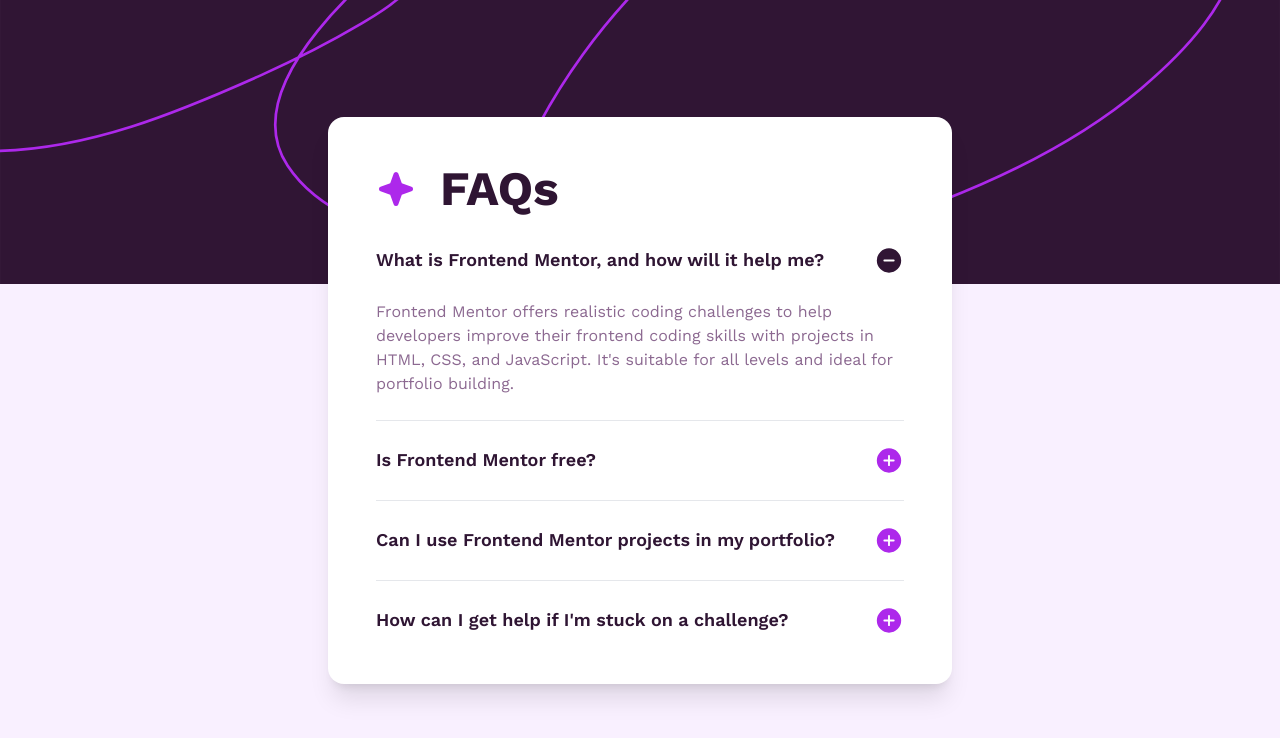
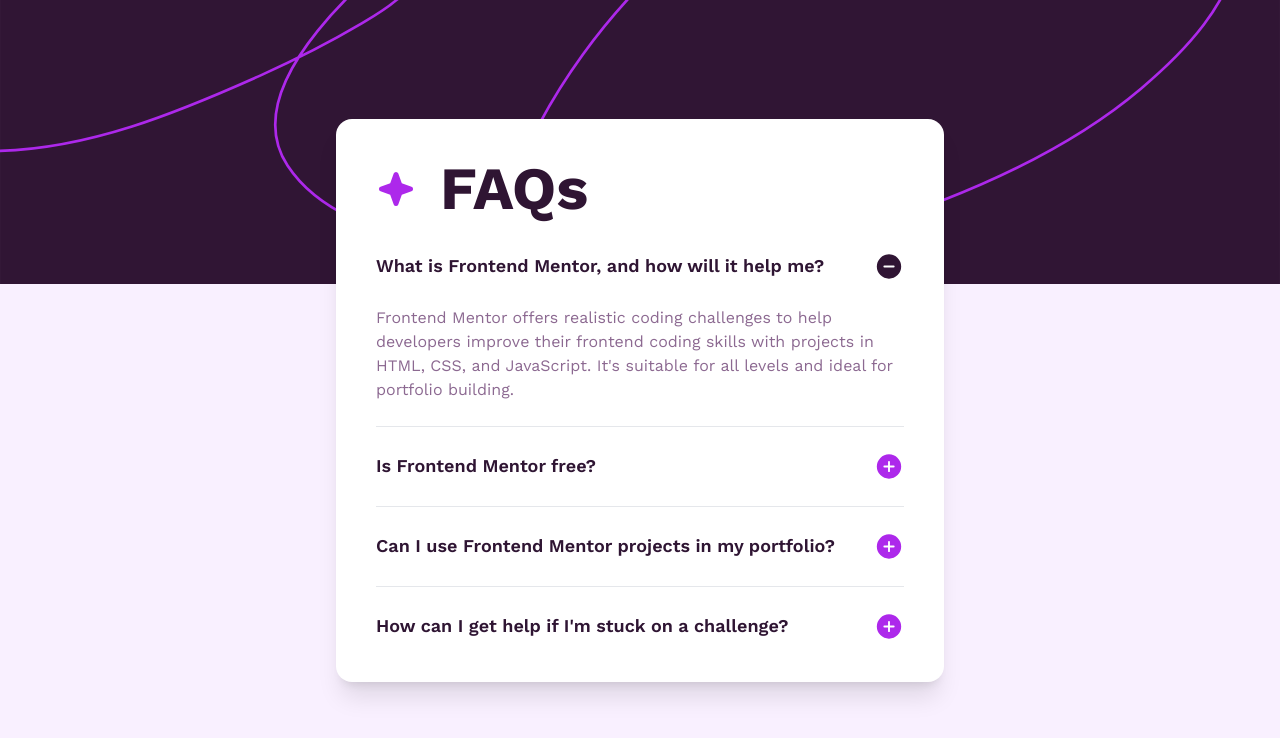
Before and after one commit to stay-js/fm-faq-accordion, a Next.js app: page / in a window 1280 px wide. Shown: the top 738 px of the page. Built offline with nearby package versions, Linux system fonts and the light colour scheme.

Commit message:
sizing, padding

```diff
--- a/src/app/accordion.tsx
+++ b/src/app/accordion.tsx
@@ -5,7 +5,7 @@
 import { accordionItems } from '~/constants/accordion-items';
 
 export const Accordion: React.FC = () => (
-  <div className="mx-6 flex flex-col gap-8 rounded-2xl bg-white p-6 shadow-xl lg:w-[39rem] lg:p-12">
+  <div className="mx-6 flex flex-col gap-8 rounded-2xl bg-white p-6 shadow-xl lg:w-[38rem] lg:p-10">
     <div className="flex items-center gap-6">
       <Image
         className="h-8 w-8 lg:h-10 lg:w-10"
@@ -15,7 +15,7 @@
         height={41}
       />
 
-      <h1 className="text-dark-purple text-4xl font-bold lg:text-5xl">FAQs</h1>
+      <h1 className="text-dark-purple text-4xl font-bold lg:text-6xl">FAQs</h1>
     </div>
 
     <div className="flex flex-col gap-4 lg:gap-6">
```
